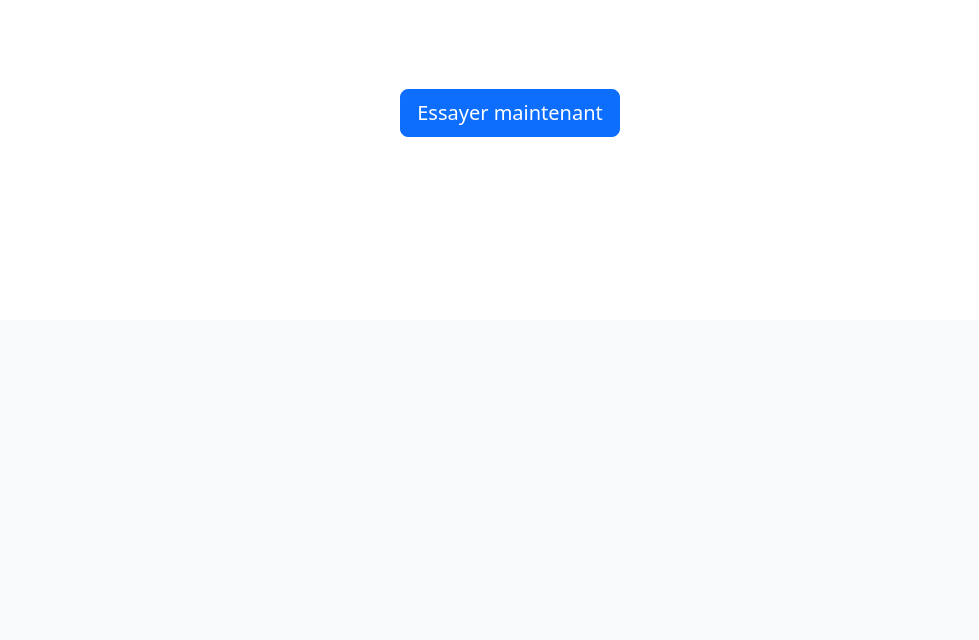
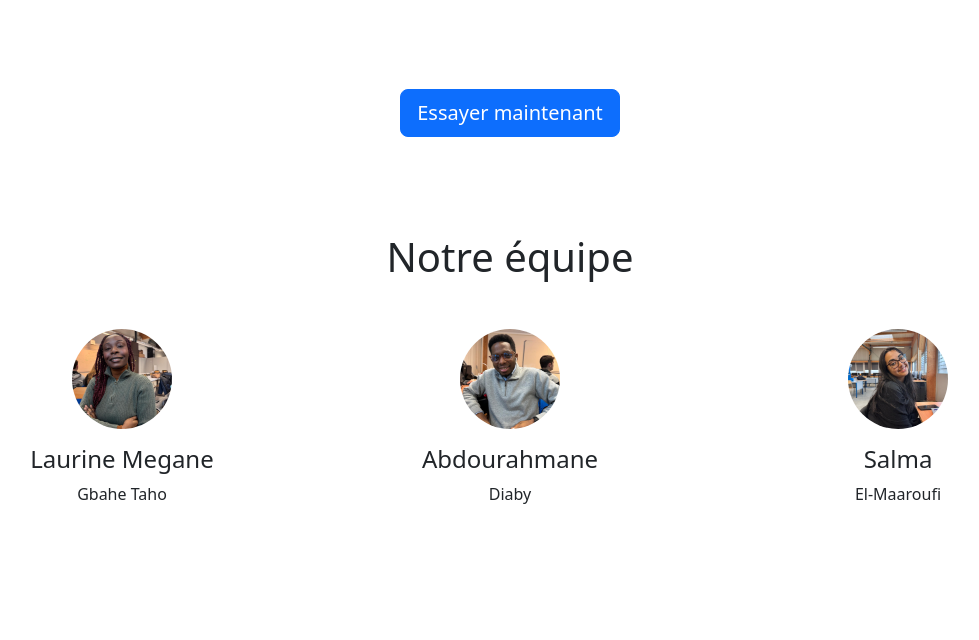
Before and after one commit to megtaho/LogisALS, a Django app: page /inventaire/a-propos/ in a window 1280 px wide. Shown: the part 480-1120 px from the top of the page, without its empty margins (130-1109 px from the left). Before the commit the page ends 617 px from the top, so only its background shows below. Run offline with Django 5.2, Linux system fonts and the light colour scheme; some libraries are stand-ins or nearby versions.

Commit message:
image add

```diff
--- a/inventaire/templates/inventaire/a_propos.html
+++ b/inventaire/templates/inventaire/a_propos.html
@@ -57,7 +57,37 @@
 <div class="text-center py-5">
     <a href="{% url 'inscription' %}" class="btn btn-primary btn-lg">Essayer maintenant</a>
 </div>
+<div class="text-center py-5"><h1>Notre équipe</h1>
 
+<!-- Equipes -->
+<div class="container features">
+    <div class="row">
+        <div class="col-md-4 feature text-center">
+            <div class="feature-icon mb-3">
+    <img src="{% static 'images/lau.jpg' %}" alt="Laurine Megane" class="img-fluid rounded-circle" style="width: 100px; height: 100px; object-fit: cover;">
+</div>
+
+            <h4>Laurine Megane</h4>
+            <p>Gbahe Taho</p>
+        </div>
+        <div class="col-md-4 feature text-center">
+             <div class="feature-icon mb-3">
+    <img src="{% static 'images/abd.jpg' %}" alt="Laurine Megane" class="img-fluid rounded-circle" style="width: 100px; height: 100px; object-fit: cover;">
+</div>
+
+            <h4>Abdourahmane</h4>
+            <p>Diaby</p>
+        </div>
+        <div class="col-md-4 feature text-center">
+             <div class="feature-icon mb-3">
+    <img src="{% static 'images/sal.jpg' %}" alt="Laurine Megane" class="img-fluid rounded-circle" style="width: 100px; height: 100px; object-fit: cover;">
+</div>
+
+            <h4>Salma</h4>
+            <p>El-Maaroufi</p>
+        </div>
+    </div>
+</div>
 <script src="https://cdn.jsdelivr.net/npm/bootstrap@5.3.0/dist/js/bootstrap.bundle.min.js"></script>
 <!-- Bootstrap Icons -->
 <link href="https://cdn.jsdelivr.net/npm/bootstrap-icons/font/bootstrap-icons.css" rel="stylesheet">
```
Also changed, not shown: db.sqlite3, inventaire/static/images/abd.jpg (added), inventaire/static/images/lau.jpg (added), inventaire/static/images/sal.jpg (added).
